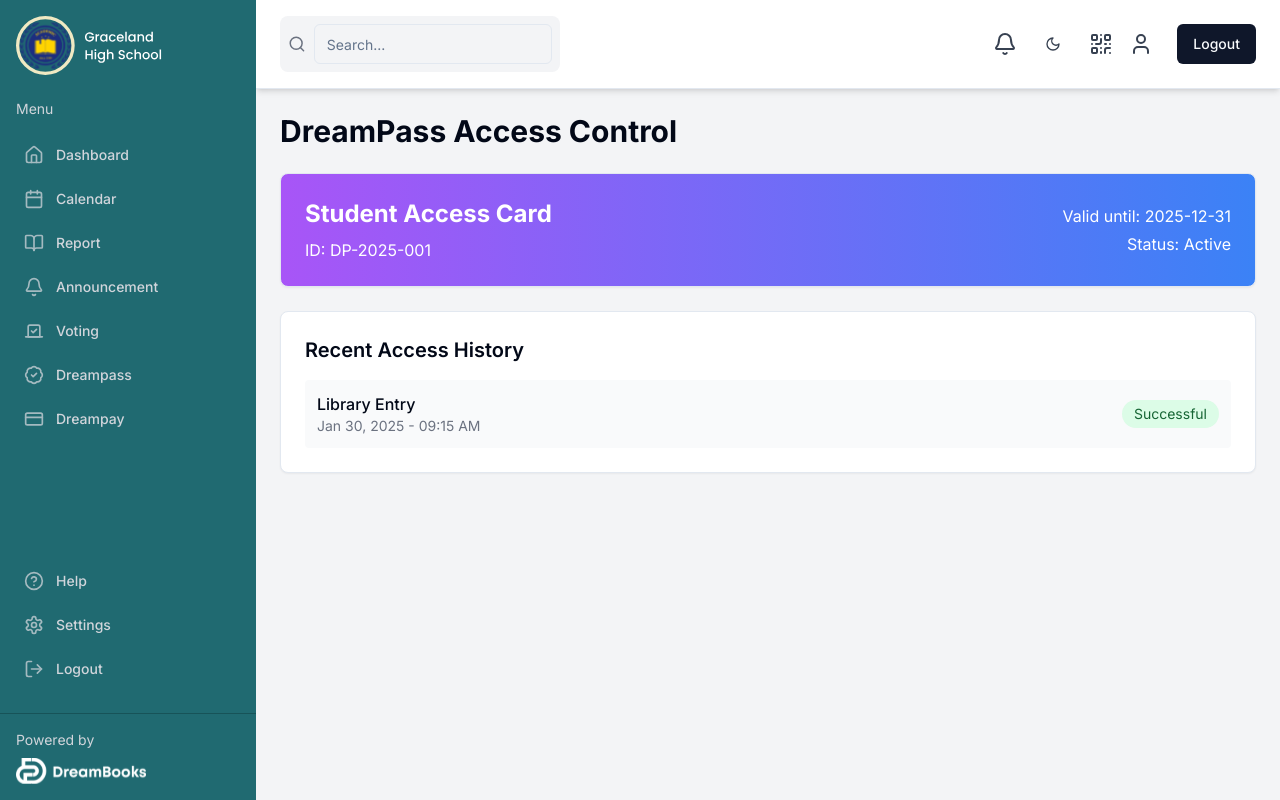
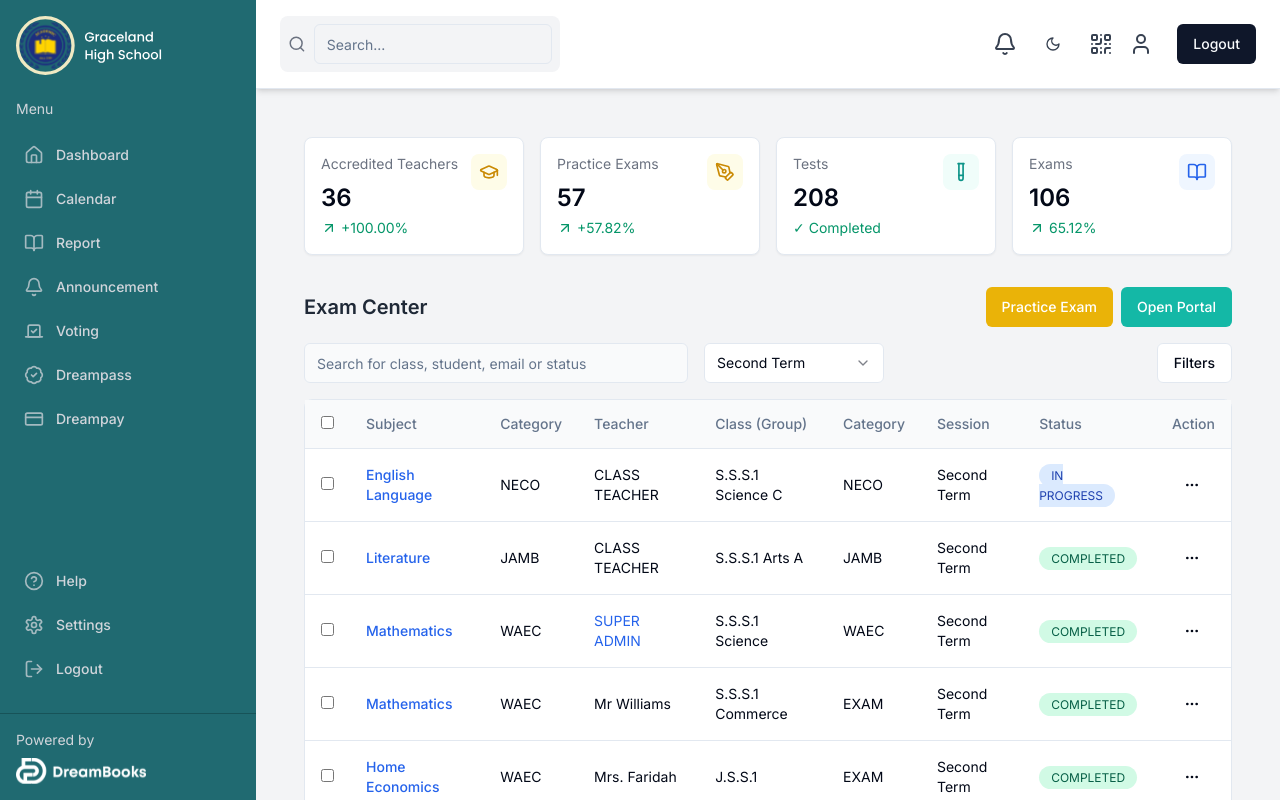
Before and after one commit to OSAMOR19/shool-portal-own, a Next.js app: page /dashboard/dreampass in a window 1280 px wide. Built offline with nearby package versions, Linux system fonts and the light colour scheme.

Commit message:
dream pass addedd

```diff
--- a/app/dashboard/dreampass/page.tsx
+++ b/app/dashboard/dreampass/page.tsx
@@ -1,61 +1,328 @@
-// app/dashboard/dreampass/page.tsx
-import { Card } from "@/components/ui/card"
+"use client";
+import { useState } from "react";
+import { ArrowUpRight, BookOpen, GraduationCap, PenTool, TestTube, MoreHorizontal } from "lucide-react";
+import { Button } from "@/components/ui/button";
+import { Card, CardContent } from "@/components/ui/card";
+import { Dialog, DialogContent, DialogHeader, DialogTitle } from "@/components/ui/dialog";
+import { Select, SelectContent, SelectItem, SelectTrigger, SelectValue } from "@/components/ui/select";
+import { Table, TableBody, TableCell, TableHead, TableHeader, TableRow } from "@/components/ui/table";
+import { Input } from "@/components/ui/input";
 
-interface Pass {
-  id: string
-  type: string
-  validUntil: string
-  usageCount: number
-  lastUsed: string
-}
+const metrics = [
+  {
+    label: "Accredited Teachers",
+    value: 36,
+    change: "+100.00%",
+    icon: GraduationCap,
+    bgColor: "bg-yellow-50",
+    iconColor: "text-yellow-600",
+  },
+  {
+    label: "Practice Exams",
+    value: 57,
+    change: "+57.82%",
+    icon: PenTool,
+    bgColor: "bg-yellow-50",
+    iconColor: "text-yellow-600",
+  },
+  {
+    label: "Tests",
+    value: 208,
+    status: "Completed",
+    icon: TestTube,
+    bgColor: "bg-teal-50",
+    iconColor: "text-teal-600",
+  },
+  {
+    label: "Exams",
+    value: 106,
+    change: "65.12%",
+    icon: BookOpen,
+    bgColor: "bg-blue-50",
+    iconColor: "text-blue-600",
+  },
+];
 
-const passes: Pass[] = [
+const examData = [
   {
-    id: "DP-2025-001",
-    type: "Library Access",
-    validUntil: "2025-12-31",
-    usageCount: 15,
-    lastUsed: "2025-02-01"
-  }
-]
+    subject: "English Language",
+    category: "NECO",
+    teacher: "CLASS TEACHER",
+    class: "S.S.S.1 Science C",
+    examType: "NECO",
+    session: "Second Term",
+    status: "IN PROGRESS",
+  },
+  {
+    subject: "Literature",
+    category: "JAMB",
+    teacher: "CLASS TEACHER",
+    class: "S.S.S.1 Arts A",
+    examType: "JAMB",
+    session: "Second Term",
+    status: "COMPLETED",
+  },
+  {
+    subject: "Mathematics",
+    category: "WAEC",
+    teacher: "SUPER ADMIN",
+    class: "S.S.S.1 Science",
+    examType: "WAEC",
+    session: "Second Term",
+    status: "COMPLETED",
+  },
+  {
+    subject: "Mathematics",
+    category: "WAEC",
+    teacher: "Mr Williams",
+    class: "S.S.S.1 Commerce",
+    examType: "EXAM",
+    session: "Second Term",
+    status: "COMPLETED",
+  },
+  {
+    subject: "Home Economics",
+    category: "WAEC",
+    teacher: "Mrs. Faridah",
+    class: "J.S.S.1",
+    examType: "EXAM",
+    session: "Second Term",
+    status: "COMPLETED",
+  },
+  {
+    subject: "Basic Science",
+    category: "WAEC",
+    teacher: "Mr. Charles",
+    class: "J.S.S.3",
+    examType: "Test",
+    session: "Second Term",
+    status: "COMPLETED",
+  },
+  {
+    subject: "Basic Technology",
+    category: "WAEC",
+    teacher: "Mrs. Olayinka",
+    class: "J.S.S.1",
+    examType: "EXAM",
+    session: "Second Term",
+    status: "IN PROGRESS",
+  },
+  {
+    subject: "Chemistry",
+    category: "WAEC",
+    teacher: "SUPER ADMIN",
+    class: "S.S.S.1 Science",
+    examType: "JAMB",
+    session: "Second Term",
+    status: "IN PROGRESS",
+  },
+];
 
-export default function DreamPassPage() {
+const DashboardPage = () => {
+  const [showPracticeModal, setShowPracticeModal] = useState(false);
+
   return (
-    <div className="space-y-6">
-      <h1 className="text-3xl font-bold">DreamPass Access Control</h1>
-
-      {/* Active Pass Display */}
-      <Card className="p-6 bg-gradient-to-r from-purple-500 to-blue-500">
-        <div className="text-white">
-          <div className="flex justify-between items-center">
+    <div className="container mx-auto p-6 space-y-8">
+      {/* Metrics Grid */}
+      <div className="grid grid-cols-1 md:grid-cols-2 lg:grid-cols-4 gap-4">
+        {metrics.map((metric) => (
+          <Card key={metric.label} className="relative overflow-hidden bg-white shadow-sm">
+            <CardContent className="p-4">
+              <div className="flex justify-between items-start">
                 <div>
-              <h2 className="text-2xl font-bold">Student Access Card</h2>
-              <p className="mt-2">ID: {passes[0].id}</p>
+                  <p className="text-sm text-gray-500">{metric.label}</p>
+                  <h3 className="text-2xl font-semibold mt-2">{metric.value}</h3>
+                  {metric.change && (
+                    <p className="flex items-center text-sm text-emerald-600 mt-1">
+                      <ArrowUpRight className="h-4 w-4 mr-1" />
+                      {metric.change}
+                    </p>
+                  )}
+                  {metric.status && (
+                    <p className="flex items-center text-sm text-emerald-600 mt-1">
+                      ✓ {metric.status}
+                    </p>
+                  )}
                 </div>
-            <div className="text-right">
-              <p>Valid until: {passes[0].validUntil}</p>
-              <p className="mt-1">Status: Active</p>
+                <div className={`${metric.bgColor} p-2 rounded-lg`}>
+                  <metric.icon className={`h-5 w-5 ${metric.iconColor}`} />
                 </div>
               </div>
+            </CardContent>
+          </Card>
+        ))}
       </div>
-      </Card>
 
-      {/* Access History */}
-      <Card className="p-6">
-        <h2 className="text-xl font-semibold mb-4">Recent Access History</h2>
+      {/* Exam Center */}
       <div className="space-y-4">
-          <div className="flex justify-between items-center p-3 bg-gray-50 rounded">
-            <div>
-              <p className="font-medium">Library Entry</p>
-              <p className="text-sm text-gray-500">Jan 30, 2025 - 09:15 AM</p>
+        <div className="flex justify-between items-center">
+          <h2 className="text-xl font-semibold text-gray-800">Exam Center</h2>
+          <div className="space-x-2">
+            <Button
+              variant="secondary"
+              onClick={() => setShowPracticeModal(true)}
+              className="bg-yellow-500 text-white hover:bg-yellow-600"
+            >
+              Practice Exam
+            </Button>
+            <Button className="bg-teal-500 text-white hover:bg-teal-600">
+              Open Portal
+            </Button>
           </div>
-            <span className="px-3 py-1 bg-green-100 text-green-800 rounded-full text-sm">
-              Successful
+        </div>
+
+        {/* Search and Filters */}
+        <div className="flex gap-4 items-center">
+          <Input
+            placeholder="Search for class, student, email or status"
+            className="max-w-sm bg-gray-50"
+          />
+          <Select defaultValue="second-term">
+            <SelectTrigger className="w-[180px] bg-white">
+              <SelectValue placeholder="Second Term" />
+            </SelectTrigger>
+            <SelectContent>
+              <SelectItem value="first-term">First Term</SelectItem>
+              <SelectItem value="second-term">Second Term</SelectItem>
+              <SelectItem value="third-term">Third Term</SelectItem>
+            </SelectContent>
+          </Select>
+          <Button variant="outline" className="ml-auto">
+            Filters
+          </Button>
+        </div>
+
+        {/* Table */}
+        <div className="border rounded-lg bg-white">
+          <Table>
+            <TableHeader>
+              <TableRow className="bg-gray-50">
+                <TableHead className="w-[30px]">
+                  <input type="checkbox" className="rounded border-gray-300" />
+                </TableHead>
+                <TableHead>Subject</TableHead>
+                <TableHead>Category</TableHead>
+                <TableHead>Teacher</TableHead>
+                <TableHead>Class (Group)</TableHead>
+                <TableHead>Category</TableHead>
+                <TableHead>Session</TableHead>
+                <TableHead>Status</TableHead>
+                <TableHead className="w-[50px]">Action</TableHead>
+              </TableRow>
+            </TableHeader>
+            <TableBody>
+              {examData.map((exam, i) => (
+                <TableRow key={i}>
+                  <TableCell>
+                    <input type="checkbox" className="rounded border-gray-300" />
+                  </TableCell>
+                  <TableCell className="font-medium text-blue-600">{exam.subject}</TableCell>
+                  <TableCell>{exam.category}</TableCell>
+                  <TableCell className={exam.teacher === "SUPER ADMIN" ? "text-blue-600" : ""}>
+                    {exam.teacher}
+                  </TableCell>
+                  <TableCell>{exam.class}</TableCell>
+                  <TableCell>{exam.examType}</TableCell>
+                  <TableCell>{exam.session}</TableCell>
+                  <TableCell>
+                    <span className={`px-3 py-1 rounded-full text-xs ${
+                      exam.status === "COMPLETED"
+                        ? "bg-emerald-100 text-emerald-800"
+                        : "bg-blue-100 text-blue-800"
+                    }`}>
+                      {exam.status}
                     </span>
+                  </TableCell>
+                  <TableCell>
+                    <Button variant="ghost" size="sm">
+                      <MoreHorizontal className="h-4 w-4" />
+                    </Button>
+                  </TableCell>
+                </TableRow>
+              ))}
+            </TableBody>
+          </Table>
         </div>
-          {/* Add more access history entries */}
       </div>
-      </Card>
+
+      {/* Practice Exam Modal */}
+      <Dialog open={showPracticeModal} onOpenChange={setShowPracticeModal}>
+        <DialogContent className="sm:max-w-[425px]">
+          <DialogHeader>
+            <DialogTitle className="text-lg font-semibold">Generate Practice Exam</DialogTitle>
+          </DialogHeader>
+          <div className="grid gap-4 py-4">
+            <div className="space-y-2">
+              <label className="text-sm font-medium">Category</label>
+              <Select>
+                <SelectTrigger className="bg-gray-50">
+                  <SelectValue placeholder="Select Category" />
+                </SelectTrigger>
+                <SelectContent>
+                  <SelectItem value="neco">NECO</SelectItem>
+                  <SelectItem value="jamb">JAMB</SelectItem>
+                  <SelectItem value="waec">WAEC</SelectItem>
+                </SelectContent>
+              </Select>
             </div>
-  )
-}
+            <div className="space-y-2">
+              <label className="text-sm font-medium">Subject</label>
+              <Select>
+                <SelectTrigger className="bg-gray-50">
+                  <SelectValue placeholder="Select Subject" />
+                </SelectTrigger>
+                <SelectContent>
+                  <SelectItem value="english">English Language</SelectItem>
+                  <SelectItem value="mathematics">Mathematics</SelectItem>
+                  <SelectItem value="science">Science</SelectItem>
+                </SelectContent>
+              </Select>
+            </div>
+            <div className="space-y-2">
+              <label className="text-sm font-medium">Class</label>
+              <Select>
+                <SelectTrigger className="bg-gray-50">
+                  <SelectValue placeholder="Select Class" />
+                </SelectTrigger>
+                <SelectContent>
+                  <SelectItem value="sss1">S.S.S.1</SelectItem>
+                  <SelectItem value="sss2">S.S.S.2</SelectItem>
+                  <SelectItem value="sss3">S.S.S.3</SelectItem>
+                </SelectContent>
+              </Select>
+            </div>
+            <div className="space-y-2">
+              <label className="text-sm font-medium">Number of Questions</label>
+              <Select defaultValue="30">
+                <SelectTrigger className="bg-gray-50">
+                  <SelectValue placeholder="30" />
+                </SelectTrigger>
+                <SelectContent>
+                  <SelectItem value="20">20</SelectItem>
+                  <SelectItem value="30">30</SelectItem>
+                  <SelectItem value="40">40</SelectItem>
+                  <SelectItem value="50">50</SelectItem>
+                </SelectContent>
+              </Select>
+              <p className="text-sm text-gray-500">
+                Can only generate 50 exams a year
+                <br />
+                You have generated (30)
+              </p>
+            </div>
+          </div>
+          <div className="flex justify-end gap-3">
+            <Button variant="outline" onClick={() => setShowPracticeModal(false)}>
+              Cancel
+            </Button>
+            <Button className="bg-teal-500 hover:bg-teal-600">
+              Proceed
+            </Button>
+          </div>
+        </DialogContent>
+      </Dialog>
+    </div>
+  );
+};
+
+export default DashboardPage;
```
Lines whose indentation alone changed are shown as unchanged.
